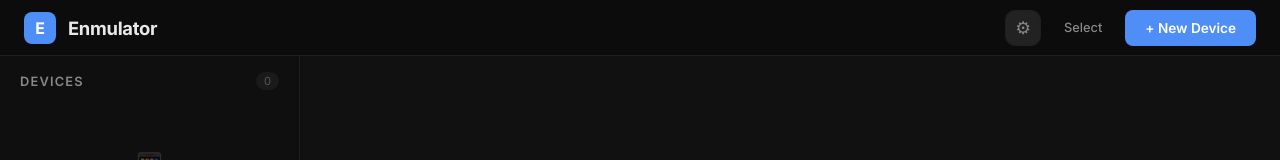
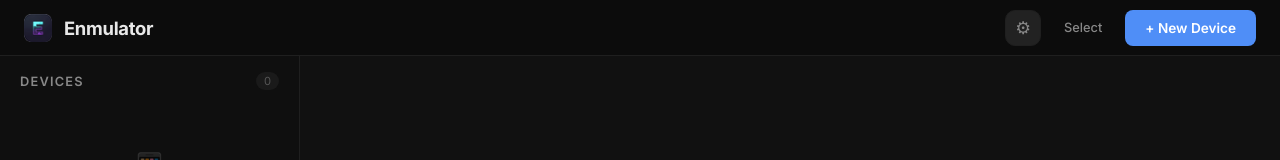
Before and after one commit to engnzdl/enmulator, a React (Vite) app: page / in a window 1280 px wide. Shown: the top 160 px of the page. Built offline with nearby package versions, Linux system fonts and the light colour scheme.

Commit message:
feat: replace header 'E' text logo with actual app icon

```diff
--- a/src/App.css
+++ b/src/App.css
@@ -121,16 +121,9 @@
 }
 
 .app-header-logo {
-  width: 32px;
-  height: 32px;
-  background: var(--accent);
-  border-radius: 8px;
-  display: flex;
-  align-items: center;
-  justify-content: center;
-  font-size: 16px;
-  font-weight: 700;
-  color: #fff;
+  width: 28px;
+  height: 28px;
+  border-radius: 6px;
 }
 
 .app-header h1 {
--- a/src/App.tsx
+++ b/src/App.tsx
@@ -172,7 +172,7 @@
       {/* ── Glass Header ── */}
       <header className="app-header">
         <div className="app-header-brand">
-          <div className="app-header-logo">E</div>
+          <img src="/icon-32.png" alt="Enmulator" className="app-header-logo" />
           <h1>Enmulator</h1>
         </div>
         <div className="app-header-actions">
```
Also changed, not shown: public/icon-32.png (added).
